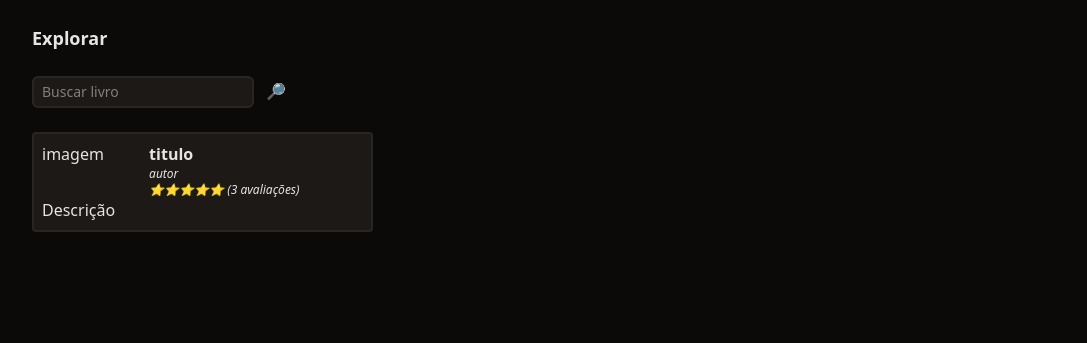
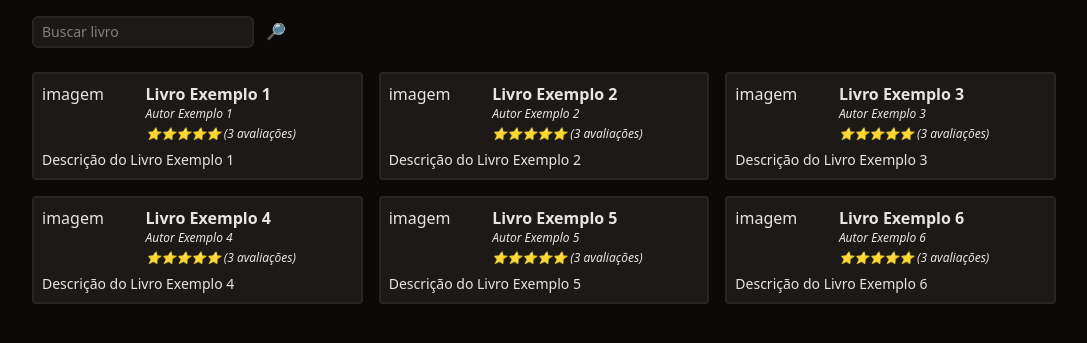
Before and after one commit to jonathan-matheus/bookwise, a PHP site: page / in a window 1280 px wide. Shown: the part 60-403 px from the top of the page, without its empty margins (96-1183 px from the left). Run offline with PHP 8.4, Linux system fonts and the light colour scheme; style sheets or scripts are compiled from the project's sources.

Commit message:
Adiciona estrutura inicial do projeto com dados de livros e templates de visualização

```diff
--- /dev/null
+++ b/src/dados.php
@@ -0,0 +1,40 @@
+<?php
+$livros = [
+    [
+        'id' => 1,
+        'titulo' => 'Livro Exemplo 1',
+        'autor' => 'Autor Exemplo 1',
+        'descricao' => 'Descrição do Livro Exemplo 1'
+    ],
+    [
+        'id' => 2,
+        'titulo' => 'Livro Exemplo 2',
+        'autor' => 'Autor Exemplo 2',
+        'descricao' => 'Descrição do Livro Exemplo 2'
+    ],
+    [
+        'id' => 3,
+        'titulo' => 'Livro Exemplo 3',
+        'autor' => 'Autor Exemplo 3',
+        'descricao' => 'Descrição do Livro Exemplo 3'
+    ],
+    [
+        'id' => 4,
+        'titulo' => 'Livro Exemplo 4',
+        'autor' => 'Autor Exemplo 4',
+        'descricao' => 'Descrição do Livro Exemplo 4'
+    ],
+    [
+        'id' => 5,
+        'titulo' => 'Livro Exemplo 5',
+        'autor' => 'Autor Exemplo 5',
+        'descricao' => 'Descrição do Livro Exemplo 5'
+    ],
+    [
+        'id' => 6,
+        'titulo' => 'Livro Exemplo 6',
+        'autor' => 'Autor Exemplo 6',
+        'descricao' => 'Descrição do Livro Exemplo 6'
+    ],
+];
+?>
--- a/src/index.php
+++ b/src/index.php
@@ -1,51 +1,6 @@
-<!DOCTYPE html>
-<html lang="pt-BR">
+<?php
+require_once './dados.php';
 
-<head>
-    <meta charset="UTF-8">
-    <meta name="viewport" content="width=device-width, initial-scale=1.0">
-    <link href="./assets/css/output.css" rel="stylesheet">
-    <title>Document</title>
-</head>
-
-<body class="bg-stone-950 text-stone-200">
-
-    <header class="bg-stone-900">
-        <nav class="mx-auto max-w-screen-lg flex justify-between py-4">
-            <div class="font-bold text-xl tracking-wide">Book Wise</div>
-            <ul class="flex space-x-4">
-                <li><a href="/" class="text-lime-400">Explorar</a></li>
-                <li><a href="/meus-livros.php" class="hover:underline">Meus Livros</a></li>
-            </ul>
-            <ul>
-                <li><a href="/login.php">Fazer Login</a></li>
-            </ul>
-        </nav>
-    </header>
-
-    <main class="mx-auto max-w-screen-lg space-y-6">
-        <h1 class="mt-6 font-bold text-lg">Explorar</h1>
-        <form class="w-full space-x-2">
-            <input type="text" class="border-stone-800 border-2 rounded-md bg-stone-900 text-sm px-2 py-1"
-                placeholder="Buscar livro" name="pesquisar">
-            <button type="submit">🔎</button>
-        </form>
-        <section class="space-y-4">
-            <div class="w-1/3 p-2 rounded border-stone-800 border-2 bg-stone-900">
-                <div class="flex">
-                    <div class="w-1/3">imagem</div>
-                    <div>
-                        <div class="font-semibold">titulo</div>
-                        <div class="text-xs italic">autor</div>
-                        <div class="text-xs italic">⭐️⭐️⭐️⭐️⭐️ (3 avaliações)</div>
-                    </div>
-                </div>
-                <div>
-                    Descrição
-                </div>
-            </div>
-        </section>
-    </main>
-</body>
-
-</html>
+$view = 'index';
+require_once './views/templete/app.php';
+?>
--- /dev/null
+++ b/src/views/index.view.php
@@ -0,0 +1,24 @@
+<form class="w-full space-x-2">
+    <input type="text" class="border-stone-800 border-2 rounded-md bg-stone-900 text-sm px-2 py-1"
+        placeholder="Buscar livro" name="pesquisar">
+    <button type="submit">🔎</button>
+</form>
+
+<section class="grid-cols-1 md:grid-cols-2 lg:grid-cols-3 grid gap-4">
+    <?php foreach ($livros as $livro) { ?>
+        <div class="p-2 rounded border-stone-800 border-2 bg-stone-900">
+            <div class="flex">
+                <div class="w-1/3">imagem</div>
+                <div class="space-y-1">
+                    <a href="/livro.php?id=<?= $livro['id'] ?>"
+                        class="font-semibold hover:underline"><?= $livro['titulo'] ?></a>
+                    <div class="text-xs italic"><?= $livro['autor'] ?></div>
+                    <div class="text-xs italic">⭐️⭐️⭐️⭐️⭐️ (3 avaliações)</div>
+                </div>
+            </div>
+            <div class="text-sm mt-2">
+                <?= $livro['descricao'] ?>
+            </div>
+        </div>
+    <?php } ?>
+</section>
--- /dev/null
+++ b/src/views/templete/app.php
@@ -0,0 +1,31 @@
+<!DOCTYPE html>
+<html lang="pt-BR">
+
+<head>
+    <meta charset="UTF-8">
+    <meta name="viewport" content="width=device-width, initial-scale=1.0">
+    <link href="./assets/css/output.css" rel="stylesheet">
+    <title>Document</title>
+</head>
+
+<body class="bg-stone-950 text-stone-200">
+
+    <header class="bg-stone-900 mb-4">
+        <nav class="mx-auto max-w-screen-lg flex justify-between py-4">
+            <div class="font-bold text-xl tracking-wide">Book Wise</div>
+            <ul class="flex space-x-4">
+                <li><a href="/" class="text-lime-400">Explorar</a></li>
+                <li><a href="/meus-livros.php" class="hover:underline">Meus Livros</a></li>
+            </ul>
+            <ul>
+                <li><a href="/login.php">Fazer Login</a></li>
+            </ul>
+        </nav>
+    </header>
+
+    <main class="mx-auto max-w-screen-lg space-y-6">
+        <?php require_once "views/{$view}.view.php"; ?>
+    </main>
+</body>
+
+</html>
```
Also changed, not shown: src/livro.php (added, +9 -0 lines), src/views/livro.view.php (added, +15 -0 lines).
